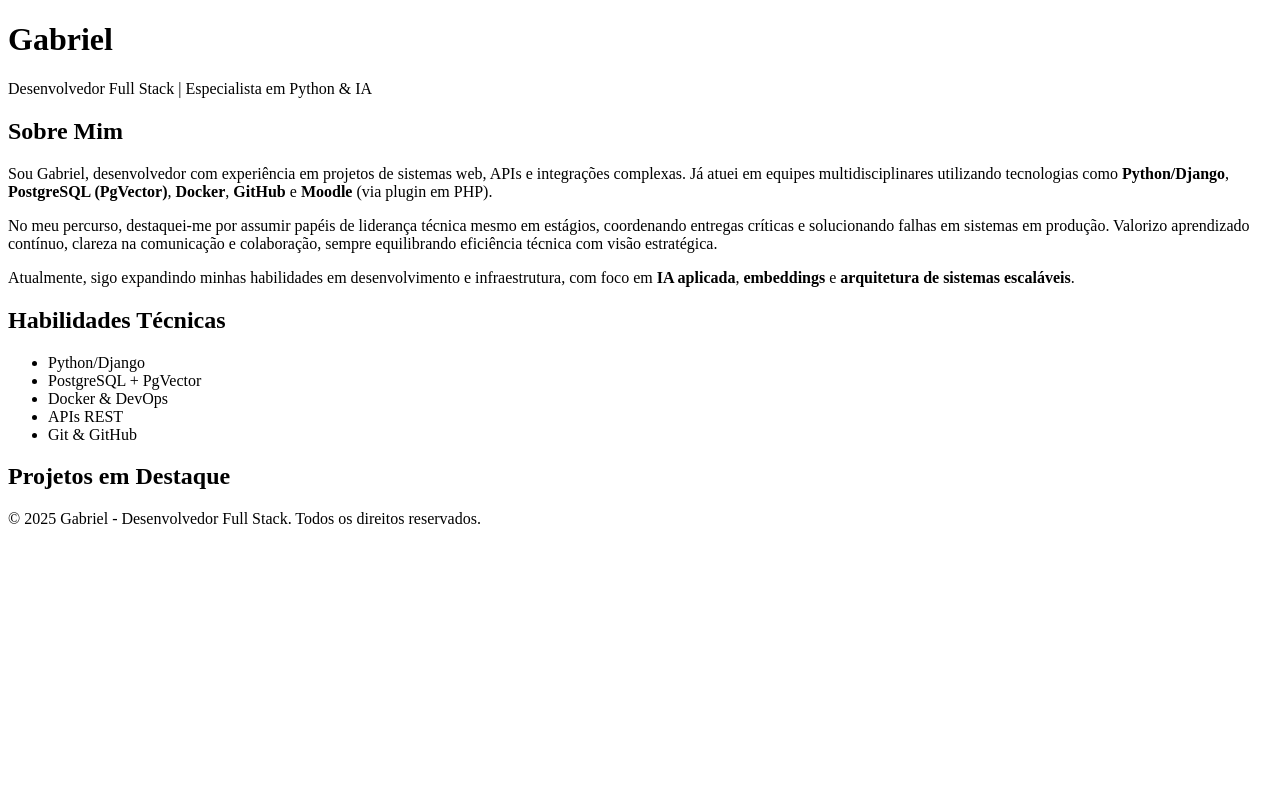
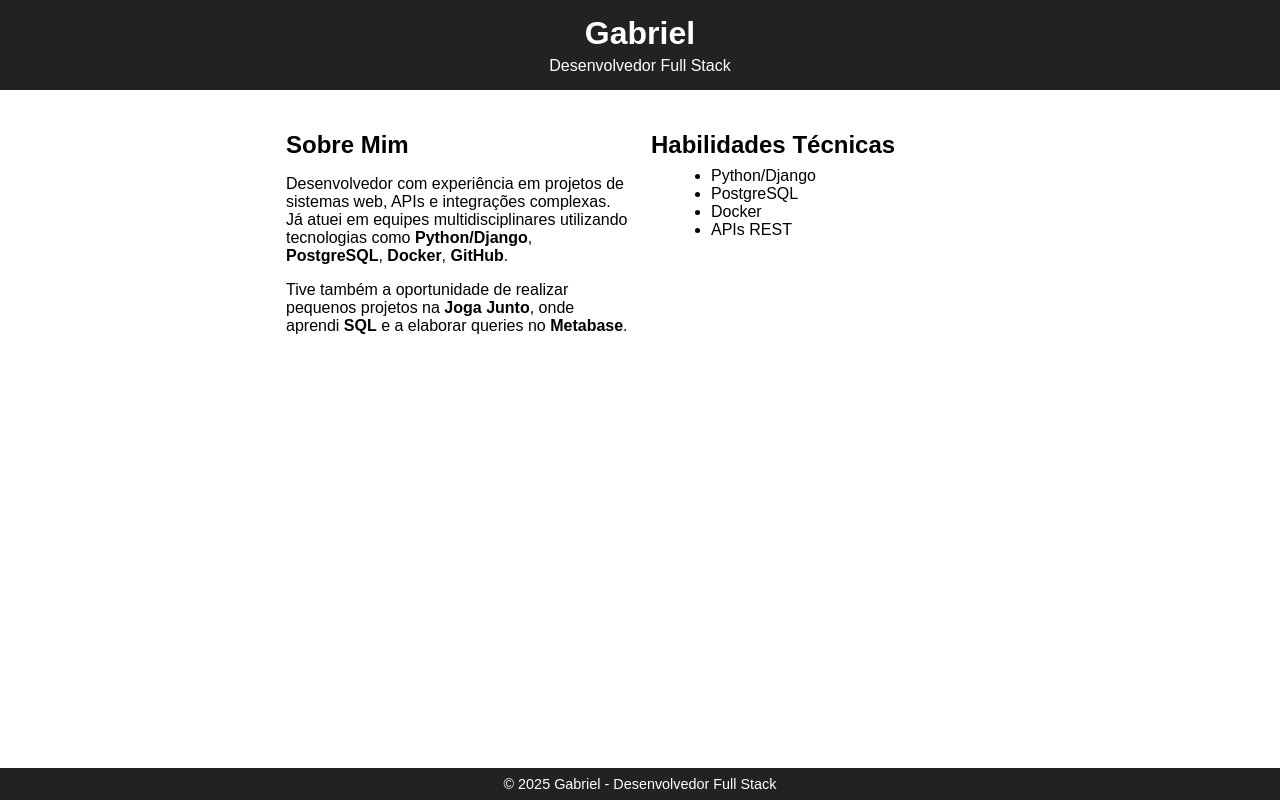
Before and after one commit to GabrielFabricioPonciano/AtosProject, a plain HTML site: page index.html in a window 1280 px wide. Drawn offline with Linux system fonts and the light colour scheme.

Commit message:
refatorado o layout do HTML para melhorar a estrutura e a apresentação do conteúdo

```diff
--- a/index.html
+++ b/index.html
@@ -5,38 +5,38 @@
     <meta name="viewport" content="width=device-width, initial-scale=1.0">
     <title>Gabriel - Desenvolvedor Full Stack</title>
 </head>
-<body>
-    <header>
-        <h1>Gabriel</h1>
-        <p>Desenvolvedor Full Stack | Especialista em Python & IA</p>
+<body style="font-family: Arial, sans-serif; margin:0; padding:0; min-height:100vh; display:flex; flex-direction:column;">
+
+    <header style="background:#222; color:#fff; text-align:center; padding:15px;">
+        <h1 style="margin:0;">Gabriel</h1>
+        <p style="margin:5px 0 0;">Desenvolvedor Full Stack</p>
     </header>
 
-    <main>
+    <main style="flex:1; max-width:750px; margin:20px auto; padding:0 10px; width:100%;">
 
-        <h2>Sobre Mim</h2>
-        <p>Sou Gabriel, desenvolvedor com experiência em projetos de sistemas web, APIs e integrações complexas. Já atuei em equipes multidisciplinares utilizando tecnologias como <strong>Python/Django</strong>, <strong>PostgreSQL (PgVector)</strong>, <strong>Docker</strong>, <strong>GitHub</strong> e <strong>Moodle</strong> (via plugin em PHP).</p>
-        <p>No meu percurso, destaquei-me por assumir papéis de liderança técnica mesmo em estágios, coordenando entregas críticas e solucionando falhas em sistemas em produção. Valorizo aprendizado contínuo, clareza na comunicação e colaboração, sempre equilibrando eficiência técnica com visão estratégica.</p>
-        <p>Atualmente, sigo expandindo minhas habilidades em desenvolvimento e infraestrutura, com foco em <strong>IA aplicada</strong>, <strong>embeddings</strong> e <strong>arquitetura de sistemas escaláveis</strong>.</p>
-
-
-
-        <h2>Habilidades Técnicas</h2>
-        <ul>
-            <li>Python/Django</li>
-            <li>PostgreSQL + PgVector</li>
-            <li>Docker & DevOps</li>
-            <li>APIs REST</li>
-            <li>Git & GitHub</li>
-        </ul>
-
-
-
-        <h2>Projetos em Destaque</h2>
+        <table style="width:100%; border-spacing:20px 0;">
+            <tr>
+                <td style="vertical-align:top; width:50%;">
+                    <h2 style="margin-bottom:8px;">Sobre Mim</h2>
+                    <p>Desenvolvedor com experiência em projetos de sistemas web, APIs e integrações complexas. Já atuei em equipes multidisciplinares utilizando tecnologias como <strong>Python/Django</strong>, <strong>PostgreSQL</strong>, <strong>Docker</strong>, <strong>GitHub</strong>.</p>
+                    <p>Tive também a oportunidade de realizar pequenos projetos na <strong>Joga Junto</strong>, onde aprendi <strong>SQL</strong> e a elaborar queries no <strong>Metabase</strong>.</p>
+                </td>
+                <td style="vertical-align:top; width:50%;">
+                    <h2 style="margin-bottom:8px;">Habilidades Técnicas</h2>
+                    <ul style="margin:0 0 20px 20px;">
+                        <li>Python/Django</li>
+                        <li>PostgreSQL</li>
+                        <li>Docker</li>
+                        <li>APIs REST</li>
+                    </ul>
+                </td>
+            </tr>
+        </table>
 
     </main>
 
-    <footer>
-        <p>&copy; 2025 Gabriel - Desenvolvedor Full Stack. Todos os direitos reservados.</p>
+    <footer style="background:#222; color:#fff; text-align:center; padding:8px; font-size:0.9em;">
+        <p style="margin:0;">&copy; 2025 Gabriel - Desenvolvedor Full Stack</p>
     </footer>
 </body>
 </html>
```
